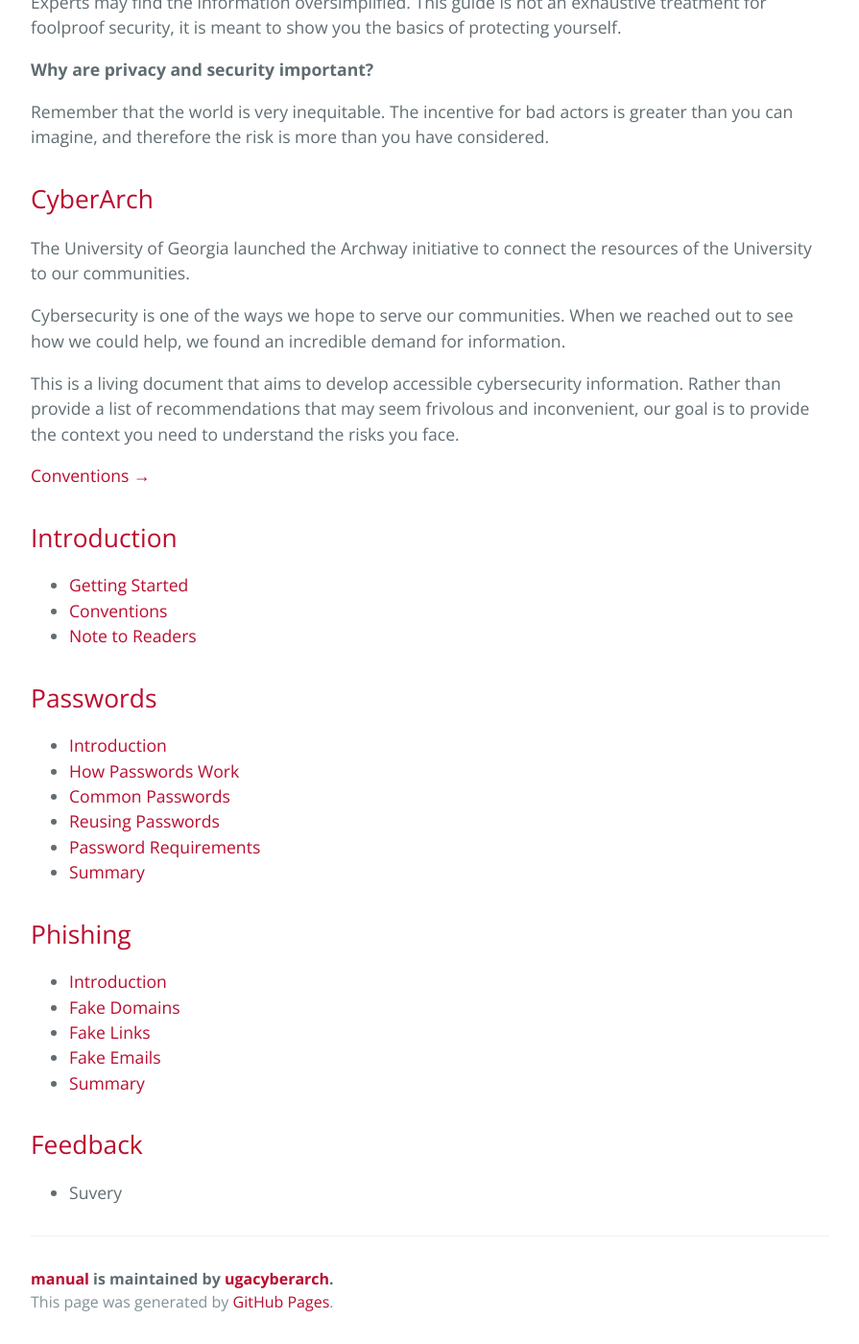
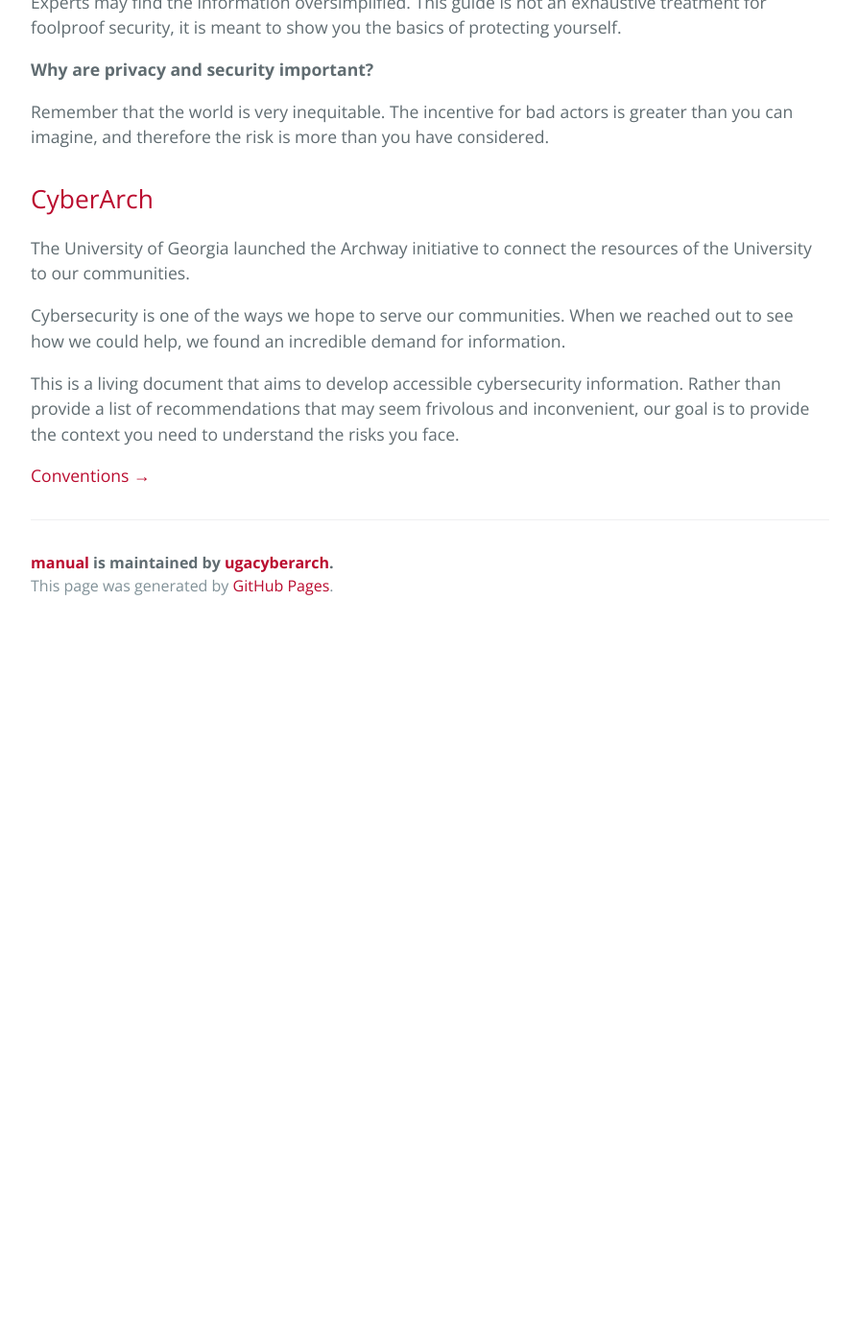
Before and after one commit to ugacyberarch/manual, a Jekyll site: the page built from index.md, in a window 1280 px wide and 1400 px high, scrolled down 965 px. Shown: the whole window at 96% size, without its empty margins (192-1087 px from the left). Built offline with Jekyll 4.4.1, drawn with Linux system fonts in a browser that asks for light colours; after the commit the page ends 1619 px from its top, so only the background shows below that.

Commit message:
Update index.md

```diff
--- a/index.md
+++ b/index.md
@@ -53,37 +53,3 @@ Cybersecurity is one of the ways we hope to serve our communities. When we reach
 This is a living document that aims to develop accessible cybersecurity information. Rather than provide a list of recommendations that may seem frivolous and inconvenient, our goal is to provide the context you need to understand the risks you face.
 
 [Conventions →](./conventions.html)
-
-
-
-
-
-
-
-
-## Introduction
-
-* [Getting Started](./getting_started.html)
-* [Conventions](./conventions.html)
-* [Note to Readers](./note_to_readers.html)
-
-## Passwords
-
-* [Introduction](./password_introduction.html)
-* [How Passwords Work](./how_passwords_work.html)
-* [Common Passwords](./common_passwords.html)
-* [Reusing Passwords](./reusing_passwords.html)
-* [Password Requirements](./password_requirements.html)
-* [Summary](./passwords_summary.html)
-
-## Phishing
-
-* [Introduction](./phishing_introduction.html)
-* [Fake Domains](./fake_domains.html)
-* [Fake Links](./fake_links.html)
-* [Fake Emails](./fake_emails.html)
-* [Summary](./phishing_summary.html)
-
-## Feedback
-
-* Suvery
```
